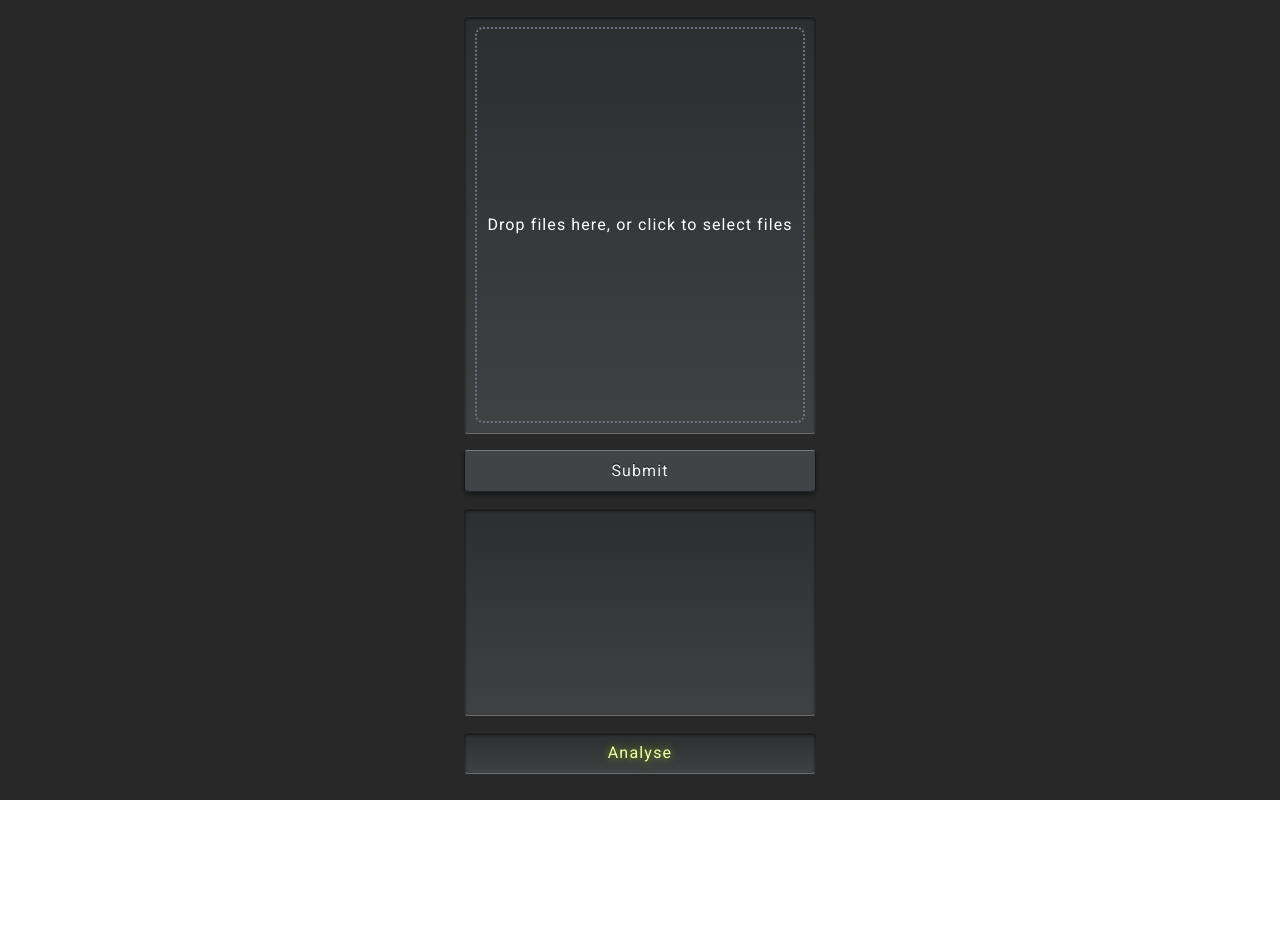
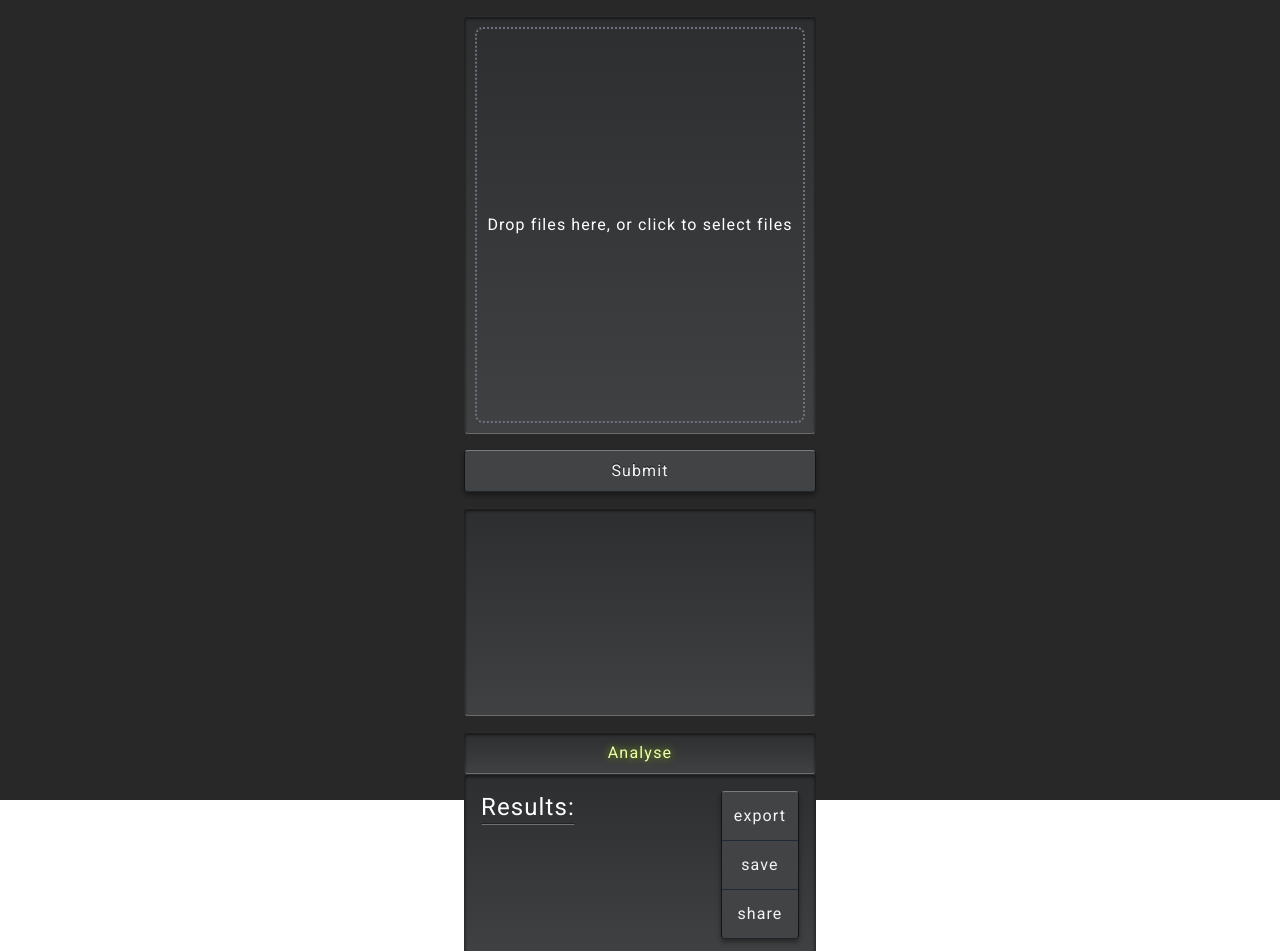
Before and after one commit to dripstaltd/HairD.ai, a React (Vite) app in the folder client/: page / in a window 1280 px wide. Shown: the top 951 px of the page. Before the commit the page ends 800 px from the top, so only its background shows below. Built offline with nearby package versions, Linux system fonts and the light colour scheme.

Commit message:
Styling: Results component

```diff
--- a/client/src/App.jsx
+++ b/client/src/App.jsx
@@ -5,6 +5,7 @@ import analyse from './utils/analyse.util';
 import AnalyseButton from './components/AnalyseButton.component';
 import ToAnalyse from './components/ToAnalyse.component';
 import Gallery from './components/Gallery.component';
+import Results from './components/Results.component';
 
 function App() {
   const [hairData, setHairData] = useState([]);
@@ -37,6 +38,7 @@ function App() {
         <ToAnalyse hairData={hairData} />
         <AnalyseButton handleAnalyse={handleAnalyse} />
         {showGallery && <Gallery myBaseShade={myBaseShade} />}
+        <Results />
       </div>
     </>
   );
--- /dev/null
+++ b/client/src/components/Results.component.jsx
@@ -0,0 +1,35 @@
+export default function Results(data) {
+  const results = {
+    dyed: false,
+    base: '',
+    undertone: '',
+    target: '',
+    levelsOfLift: '',
+    developer: '',
+  };
+
+  const handleResults = () => {
+    if (!data) return;
+
+    results.base = data;
+  };
+
+  return (
+    <>
+      <div className="inset__dark flex flex-row justify-between p-4">
+        <div>
+          <p className="text-2xl flex text-white">Results:</p>
+          <div className="inset__dark w-auto">
+            <p>{data ? handleResults : 'Your results will appear here 😁'}</p>
+          </div>
+        </div>
+        {/* Side bar */}
+        <div className="card__dark flex flex-col divide-y divide-gray-800">
+          <div className="p-3">export</div>
+          <div className="p-3">save</div>
+          <div className="p-3">share</div>
+        </div>
+      </div>
+    </>
+  );
+}
```
